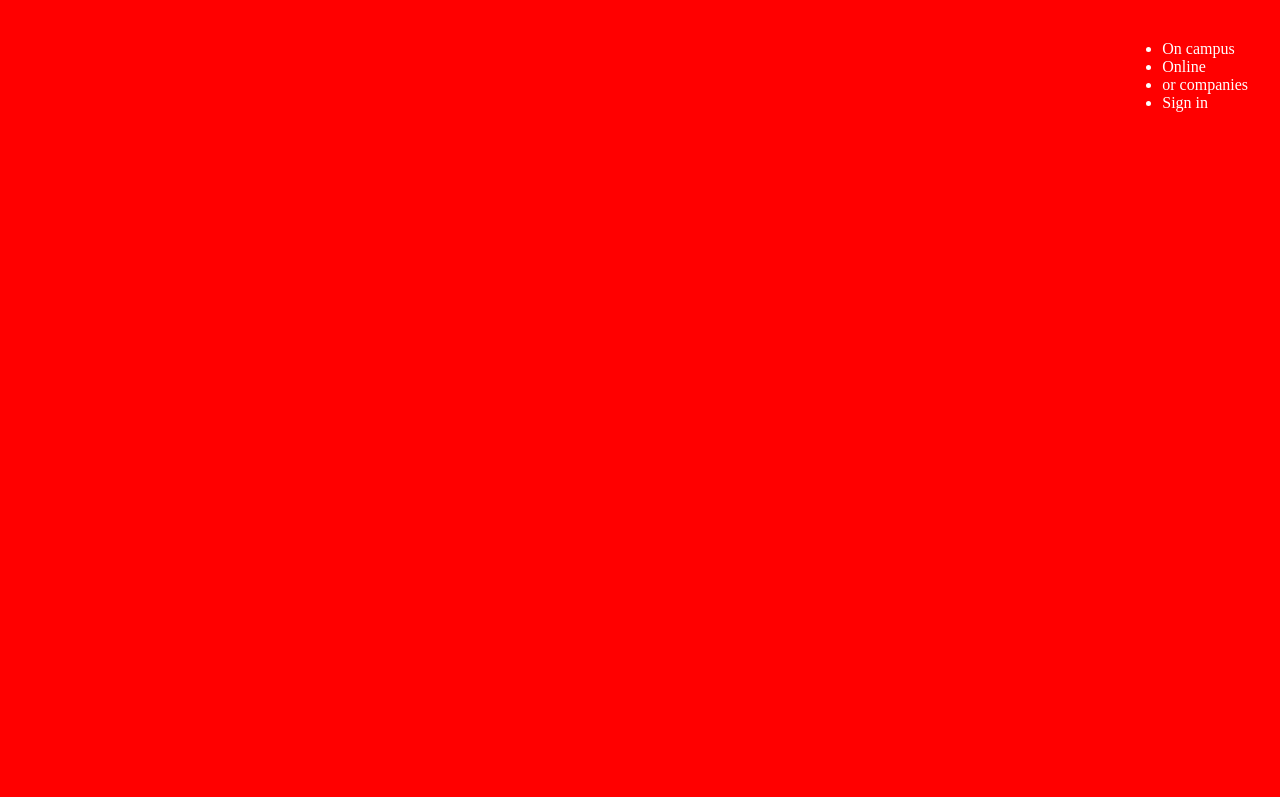
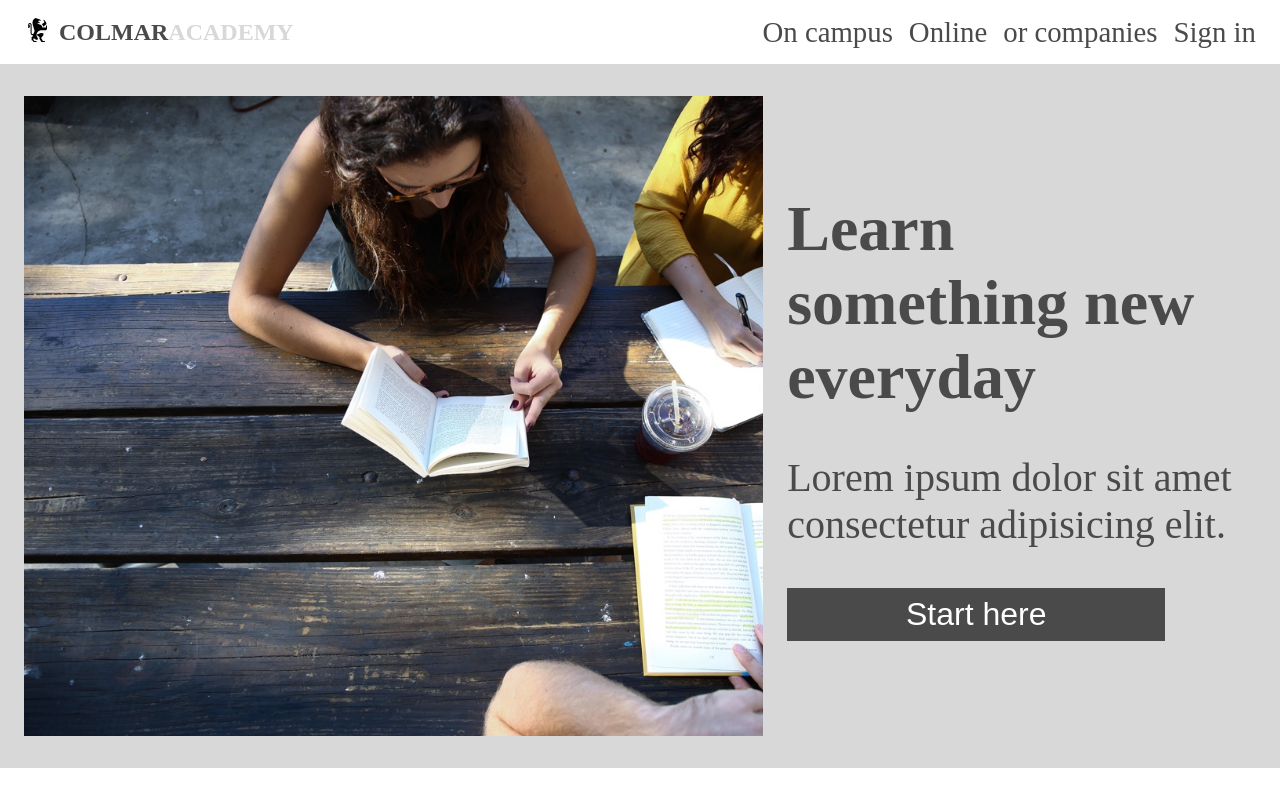
Before and after one commit to NMK6/course, a plain HTML site: page capstone_colmar/index.html in a window 1280 px wide. Shown: the top 797 px of the page. Drawn offline with Linux system fonts and the light colour scheme.

Commit message:
added containers to the sections

```diff
--- a/capstone_colmar/css/style.css
+++ b/capstone_colmar/css/style.css
@@ -1,16 +1,108 @@
+:root {
+  --main-color: #d8d8d8;
+  --secondary-color: #4a4a4a;
+}
 * {
   box-sizing: border-box;
 }
+html {
+  font-size: 16px;
+}
 body {
-  font-size: 16px;
-  background-color: red;
-  color: white;
+  font-family: "Times New Roman", Times, serif;
+  background-color: white;
+  color: #4a4a4a;
   display: flex;
   flex-direction: column;
+  padding: 0;
+  margin: 0;
 }
+
+/* header */
+
 header {
   padding: 1rem 1.5rem;
   height: 4rem;
   display: flex;
   justify-content: space-between;
+  align-items: center;
 }
+header ul {
+  display: flex;
+  justify-content: right;
+  gap: 1rem;
+  list-style: none;
+  align-items: center;
+}
+header ul li a {
+  color: var(--secondary-color);
+  font-size: 1.8rem;
+  text-decoration: none;
+}
+.logo {
+  display: flex;
+  gap: 0.5rem;
+  align-items: center;
+}
+h1 {
+  font-size: 1.5rem;
+  text-transform: uppercase;
+}
+h1 span {
+  color: var(--main-color);
+}
+h2 {
+  font-size: 4rem;
+  margin: 0;
+}
+p {
+  font-size: 2.5rem;
+}
+img {
+  max-width: 100%;
+  height: auto;
+}
+/* section */
+
+section {
+  padding: 2rem 1.5rem;
+  display: flex;
+  justify-content: space-between;
+  width: 100%;
+}
+.first {
+  background-color: var(--main-color);
+}
+.first__one,
+.second__one {
+  min-width: 60%;
+  height: 80vh;
+  max-height: 80vh;
+}
+.first__one {
+  background-image: url("../images/banner.jpg");
+  background-size: cover;
+  background-repeat: no-repeat;
+}
+.first__two {
+  display: flex;
+  flex-direction: column;
+  align-items: flex-start;
+  justify-content: center;
+  padding: 1.5rem;
+}
+
+button {
+  background-color: var(--secondary-color);
+  color: white;
+  border: none;
+  width: 85%;
+  text-align: center;
+  padding: 8px 0;
+
+  font-size: 2rem;
+}
+/* second section */
+.second {
+  background-color: white;
+}
--- a/capstone_colmar/index.html
+++ b/capstone_colmar/index.html
@@ -8,21 +8,105 @@
   </head>
   <body>
     <header>
-      <div class="logo"></div>
+      <div class="logo">
+        <img src="./images/ic-logo.svg" height="32" alt="logo" />
+        <h1>colmar<span>academy</span></h1>
+      </div>
       <nav>
         <ul>
-          <li>On campus</li>
-          <li>Online</li>
-          <li>or companies</li>
-          <li>Sign in</li>
+          <li><a href="#">On campus</a></li>
+          <li><a href="#">Online</a></li>
+          <li><a href="#">or companies</a></li>
+          <li><a href="#">Sign in</a></li>
         </ul>
       </nav>
     </header>
-    <section></section>
-    <section></section>
-    <section></section>
-    <section></section>
-    <section></section>
+    <section class="first">
+      <div class="first__one"></div>
+      <div class="first__two">
+        <h2>Learn something new everyday</h2>
+        <p>Lorem ipsum dolor sit amet consectetur adipisicing elit.</p>
+        <button>Start here</button>
+      </div>
+    </section>
+    <section clas="second">
+      <div class="second__one">
+        <div class=""></div>
+      </div>
+      <div class="second__two">
+        <div class="card">
+          <img src="" alt="" />
+          <div class="card__info"></div>
+        </div>
+        <div class="card">
+          <img src="" alt="" />
+          <div class="card__info"></div>
+        </div>
+        <div class="card">
+          <img src="" alt="" />
+          <div class="card__info"></div>
+        </div>
+      </div>
+    </section>
+    <section class="third">
+      <h2>ll</h2>
+      <div class="third__cards">
+        <div class="third__card">
+          <img src="" alt="" />
+          <div class="third__info">
+            <h3></h3>
+            <h4></h4>
+            <p></p>
+          </div>
+        </div>
+        <div class="third__card">
+          <img src="" alt="" />
+          <div class="third__info">
+            <h3></h3>
+            <h4></h4>
+            <p></p>
+          </div>
+        </div>
+        <div class="third__card">
+          <img src="" alt="" />
+          <div class="third__info">
+            <h3></h3>
+            <h4></h4>
+            <p></p>
+          </div>
+        </div>
+        <div class="third__card">
+          <img src="" alt="" />
+          <div class="third__info">
+            <h3></h3>
+            <h4></h4>
+            <p></p>
+          </div>
+        </div>
+        <div class="third__card">
+          <img src="" alt="" />
+          <div class="third__info">
+            <h3></h3>
+            <h4></h4>
+            <p></p>
+          </div>
+        </div>
+        <div class="third__card">
+          <img src="" alt="" />
+          <div class="third__info">
+            <h3></h3>
+            <h4></h4>
+            <p></p>
+          </div>
+        </div>
+      </div>
+    </section>
+    <section class="fourth">
+      <h2></h2>
+      <div class="fourth__one"><video src=""></video></div>
+      <div class="fourth__two"></div>
+    </section>
+
     <footer></footer>
   </body>
 </html>
```
